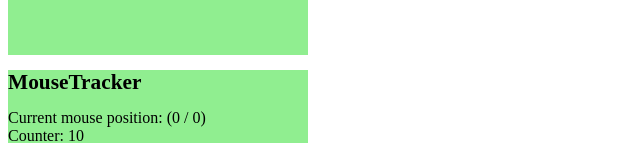
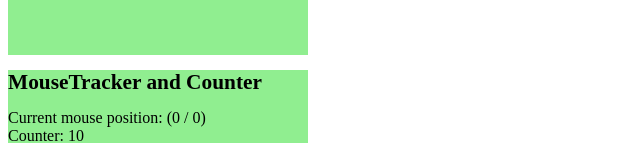
Before and after one commit to Toxe/react-render-props, a React (Create React App) app: page / in a window 1280 px wide. Shown: the part 203-346 px from the top of the page, without its empty margins (0-640 px from the left). Built offline with nearby package versions, Linux system fonts and the light colour scheme.

Commit message:
Change title

```diff
--- a/src/App.js
+++ b/src/App.js
@@ -17,7 +17,7 @@ export default class App extends Component {
                 <MouseTracker>
                     {(mouseX, mouseY) => (
                         <div className="Box">
-                            <h1>MouseTracker</h1>
+                            <h1>MouseTracker and Counter</h1>
                             <div>
                                 Current mouse position: ({mouseX} / {mouseY})
                             </div>
```
